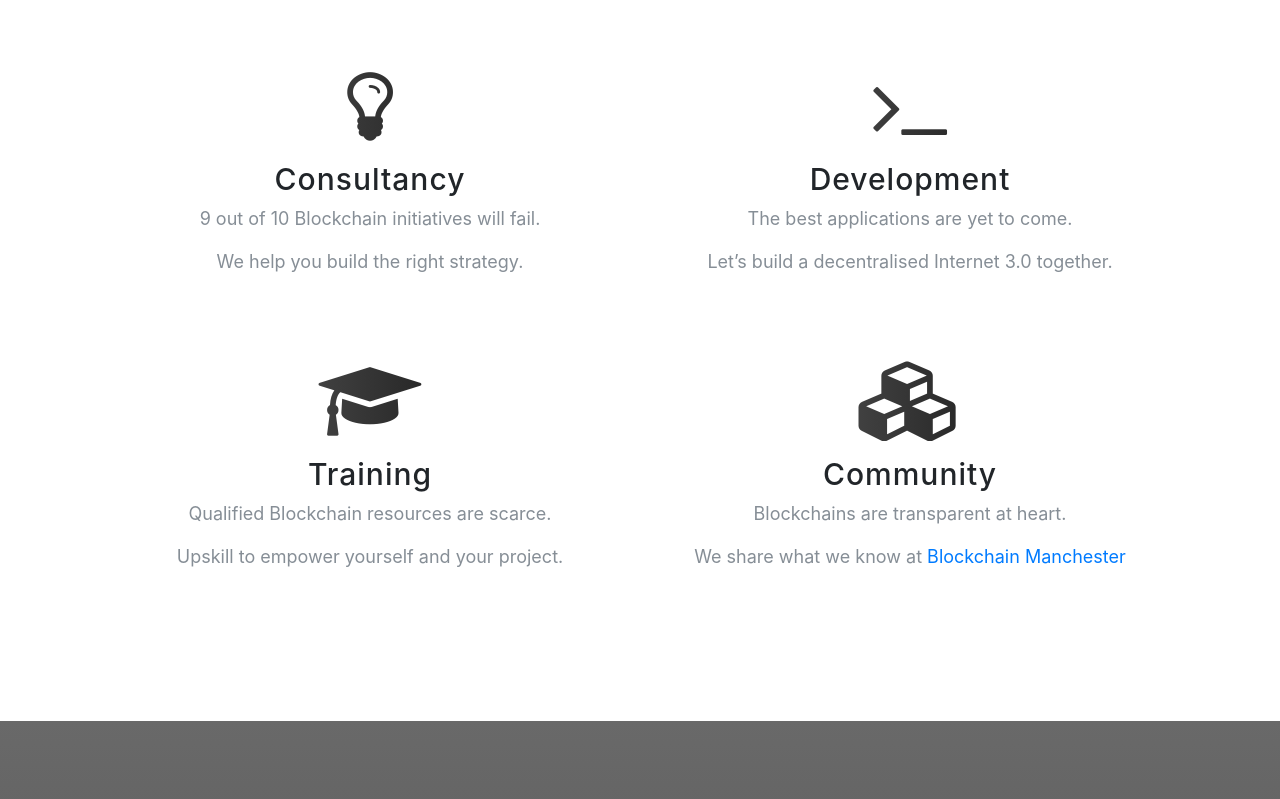
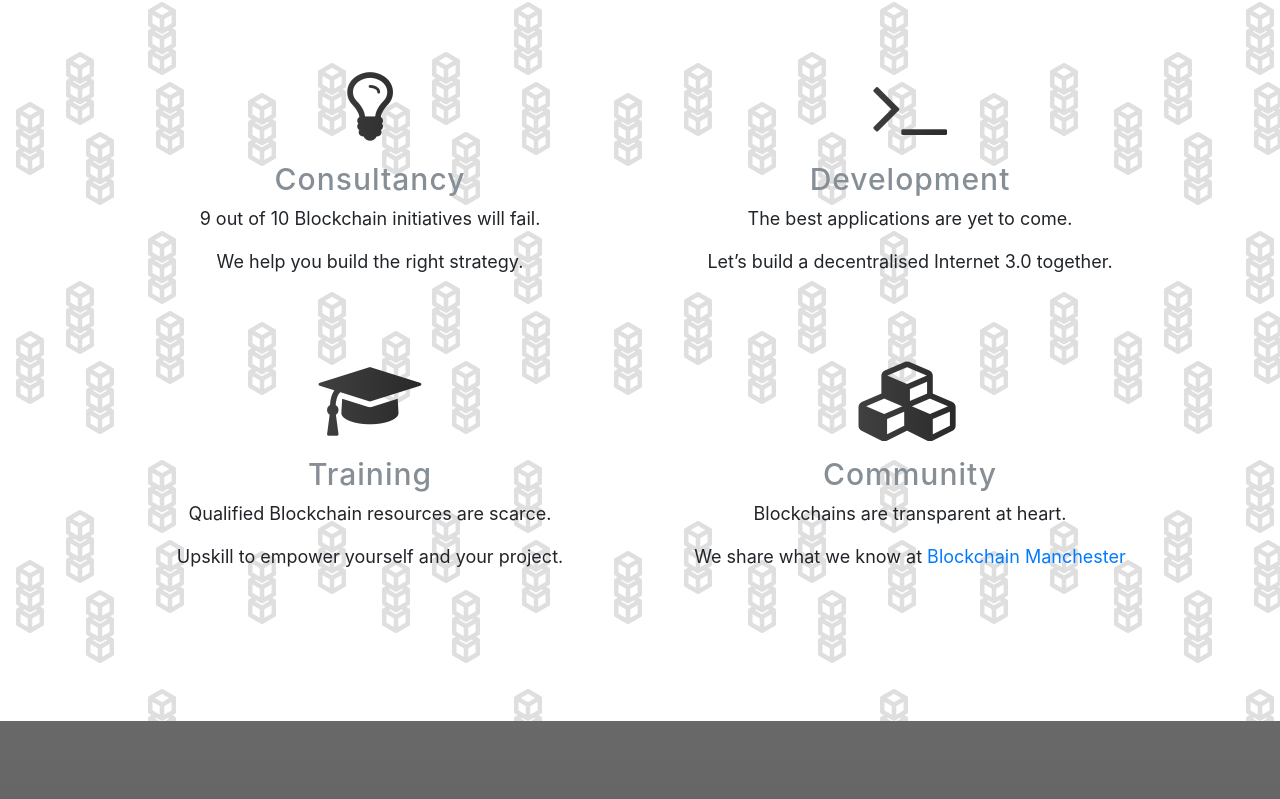
Before and after one commit to blockrockettech/blockrockettech.github.io, a website with bundled scripts: page index.html in a window 1280 px wide. Shown: the part 1036-1835 px from the top of the page. Built offline with nearby package versions, Linux system fonts and the light colour scheme; a web font is replaced by a local one.

Commit message:
background image

```diff
--- a/index.html
+++ b/index.html
@@ -76,34 +76,34 @@
                     <div class="col-lg-6">
                         <div class="feature-item">
                             <i class="fa fa-lightbulb-o"></i>
-                            <h3>Consultancy</h3>
-                            <p class="text-muted">9 out of 10 Blockchain initiatives will fail.</p>
-                            <p class="text-muted">We help you build the right strategy.</p>
+                            <h3 class="text-muted">Consultancy</h3>
+                            <p>9 out of 10 Blockchain initiatives will fail.</p>
+                            <p>We help you build the right strategy.</p>
                         </div>
                     </div>
                     <div class="col-lg-6">
                         <div class="feature-item">
                             <i class="fa fa-terminal"></i>
-                            <h3>Development</h3>
-                            <p class="text-muted">The best applications are yet to come.</p>
+                            <h3 class="text-muted">Development</h3>
+                            <p>The best applications are yet to come.</p>
                             <!--<p class="text-muted">Decentralised applications with smart contracts unlock the power of the Blockchain.</p>-->
-                            <p class="text-muted">Let’s build a decentralised Internet 3.0 together.</p>
+                            <p>Let’s build a decentralised Internet 3.0 together.</p>
                         </div>
                     </div>
                     <div class="col-lg-6">
                         <div class="feature-item">
                             <i class="fa fa-graduation-cap"></i>
-                            <h3>Training</h3>
-                            <p class="text-muted">Qualified Blockchain resources are scarce.</p>
-                            <p class="text-muted">Upskill to empower yourself and your project.</p>
+                            <h3 class="text-muted">Training</h3>
+                            <p>Qualified Blockchain resources are scarce.</p>
+                            <p>Upskill to empower yourself and your project.</p>
                         </div>
                     </div>
                     <div class="col-lg-6">
                         <div class="feature-item">
                             <i class="fa fa-cubes"></i>
-                            <h3>Community</h3>
-                            <p class="text-muted">Blockchains are transparent at heart.</p>
-                            <p class="text-muted">We share what we know at <a href="http://www.blockchainmanchester.co.uk/" target="_blank">Blockchain Manchester</a></p>
+                            <h3 class="text-muted">Community</h3>
+                            <p>Blockchains are transparent at heart.</p>
+                            <p>We share what we know at <a href="http://www.blockchainmanchester.co.uk/" target="_blank">Blockchain Manchester</a></p>
                         </div>
                     </div>
                 </div>
--- a/scss/_features.scss
+++ b/scss/_features.scss
@@ -1,5 +1,8 @@
 // Styling for the features section
 section.features {
+
+    background: url('../img/br_repeat.png');
+
     .section-heading {
         margin-bottom: 100px;
         h2 {
```
Also changed, not shown: css/new-age.css, css/new-age.min.css, img/br_repeat.png (added).
